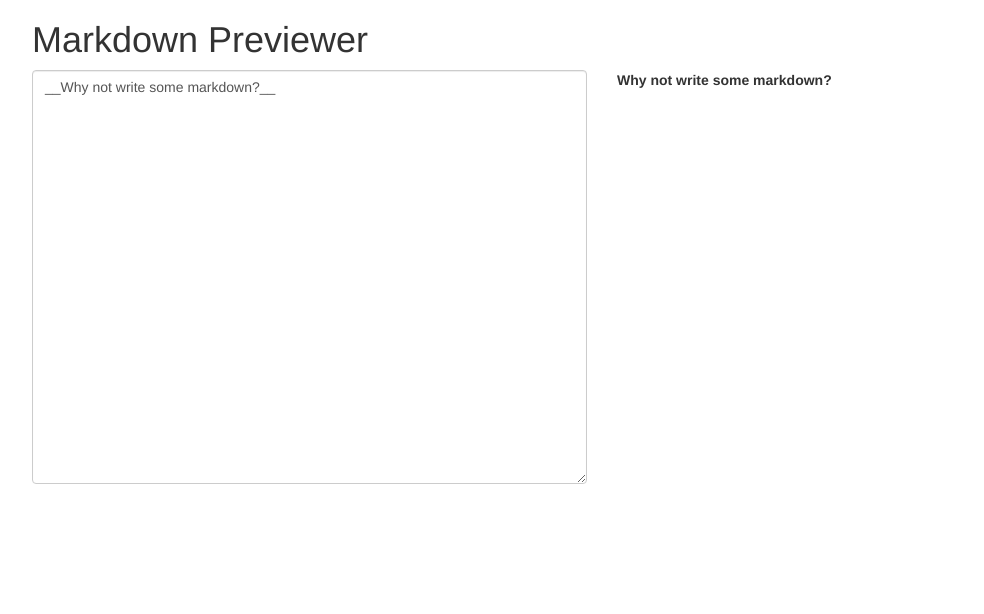
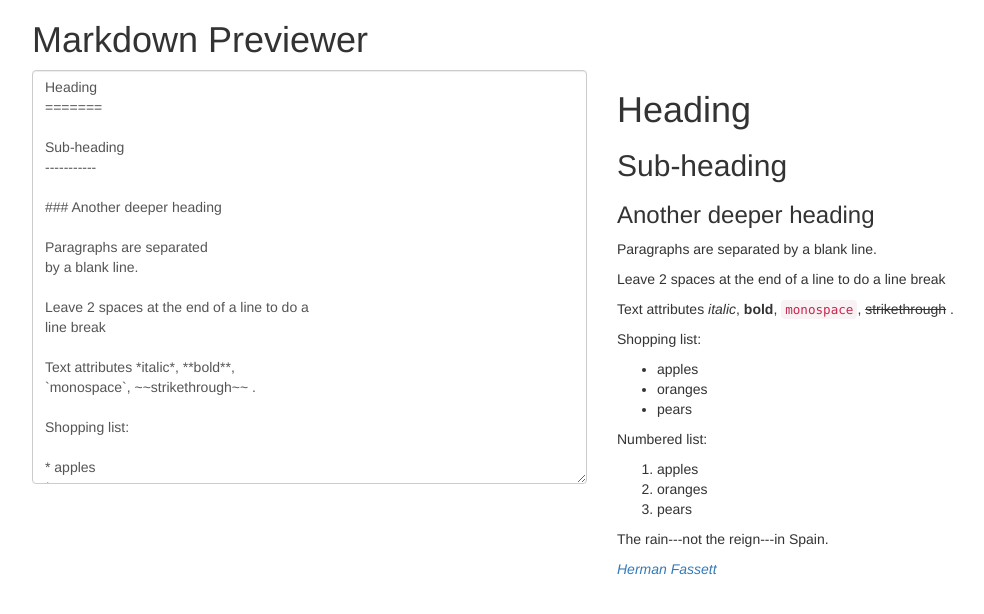
Before and after one commit to simonpweller/fcc-markdown-preview, a React (Create React App) app: page / in a window 1280 px wide. Shown: the top 614 px of the page, without its empty margins (38-1022 px from the left). Built offline with nearby package versions, Linux system fonts and the light colour scheme.

Commit message:
tweaking initial value

```diff
--- a/src/components/App.js
+++ b/src/components/App.js
@@ -1,12 +1,14 @@
 import React from 'react';
 import MdEditor from './MdEditor';
 import MdDisplay from './MdDisplay';
+
+import initialValue from '../initialValue';
 
 class App extends React.Component {
   constructor() {
     super();
     this.state = {
-      markdown: "__Why not write some markdown?__"
+      markdown: initialValue
     }
   }
 
@@ -20,7 +22,7 @@ class App extends React.Component {
         <h1>Markdown Previewer</h1>
         <div className="row">
           <div className="col-xs-12 col-sm-6">
-            <MdEditor editMarkdown={this.editMarkdown.bind(this)}/>
+            <MdEditor markdown={this.state.markdown} editMarkdown={this.editMarkdown.bind(this)}/>
           </div>
           <div className="col-xs-12 col-sm-6">
             <MdDisplay markdown={this.state.markdown}/>
--- a/src/components/MdEditor.js
+++ b/src/components/MdEditor.js
@@ -9,7 +9,7 @@ class MdEditor extends React.Component {
   render() {
     return (
       <form>
-        <textarea className="form-control" rows="20" ref={(input) => this.markdown = input} onInput={this.editMarkdown.bind(this)} defaultValue="__Why not write some markdown?__">
+        <textarea className="form-control" rows="20" ref={(input) => this.markdown = input} onChange={this.editMarkdown.bind(this)} value={this.props.markdown}>
 
         </textarea>
       </form>
--- /dev/null
+++ b/src/initialValue.js
@@ -0,0 +1,35 @@
+const initialValue = `Heading
+=======
+
+Sub-heading
+-----------
+
+### Another deeper heading
+
+Paragraphs are separated
+by a blank line.
+
+Leave 2 spaces at the end of a line to do a
+line break
+
+Text attributes *italic*, **bold**,
+\`monospace\`, ~~strikethrough~~ .
+
+Shopping list:
+
+* apples
+* oranges
+* pears
+
+Numbered list:
+
+1. apples
+2. oranges
+3. pears
+
+The rain---not the reign---in
+Spain.
+
+*[Herman Fassett](https://freecodecamp.com/hermanfassett)*`
+
+export default initialValue;
```
Also changed, not shown: 7 other files (tests, documents, lock files or other folders).
